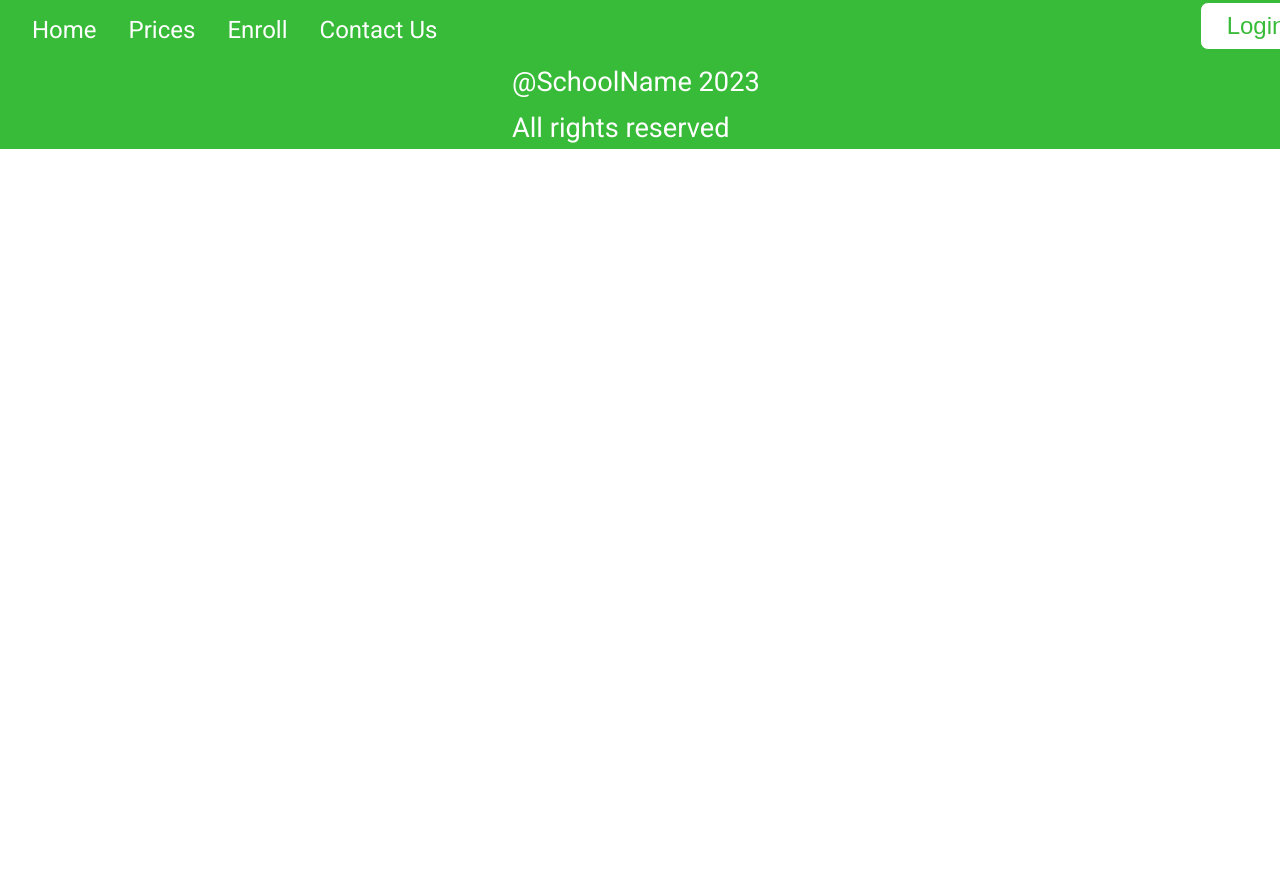
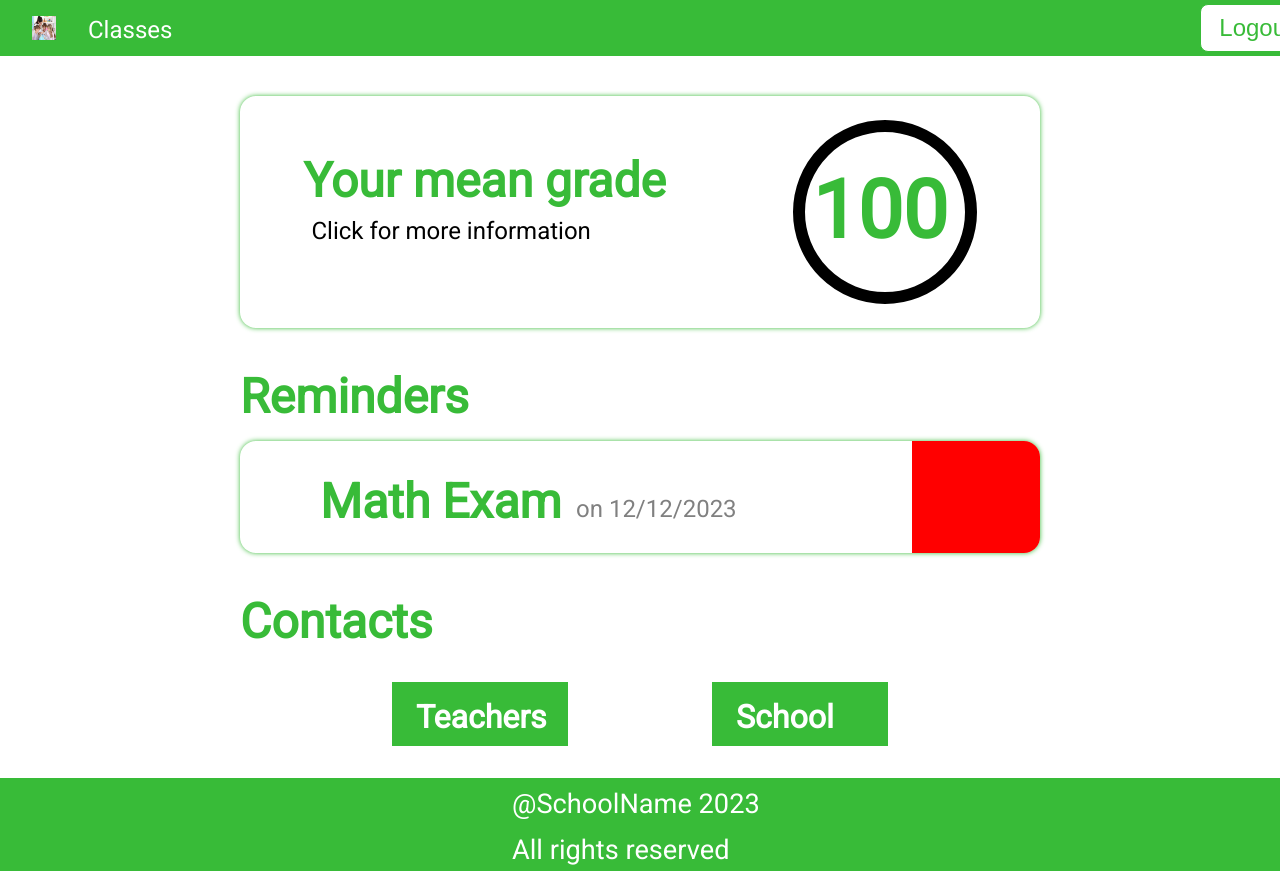
Before and after one commit to poissonfou/School-Site-Concept, a Vue app: page /board in a window 1280 px wide. Shown: the top 871 px of the page. Before the commit the page ends 800 px from the top, so only its background shows below. Built offline with nearby package versions, Linux system fonts and the light colour scheme; sample sign-in values are in the browser's storage.

Commit message:
created student board page and started adding the classes info

```diff
--- a/src/components/layout/TheHeader.vue
+++ b/src/components/layout/TheHeader.vue
@@ -1,6 +1,7 @@
 <template>
   <header>
-    <nav v-if="!loggedIn">
+    <div v-if="!loggedIn">
+      <nav>
         <i class="bi bi-list"></i>
         <ul>
           <li class="hidden home"><router-link to="home">Home</router-link></li>
@@ -13,13 +14,25 @@
           </li>
         </ul>
       </nav>
-    <base-button v-if="!loggedIn" class="button" @click="pushLogin()">
+      <base-button class="button" @click="pushLogin()">
         <p>Login</p>
       </base-button>
-
-    <base-button v-else class="button" @click="pushLogout()">
+    </div>
+    <div v-else>
+      <nav>
+        <ul>
+          <li>
+            <router-link to="#"
+              ><img src="../../assets/ethics.jpg" alt=""
+            /></router-link>
+          </li>
+          <li><a>Classes</a></li>
+        </ul>
+      </nav>
+      <base-button class="button" @click="pushLogout()">
         <p>Logout</p>
       </base-button>
+    </div>
   </header>
 </template>
 
@@ -30,7 +43,7 @@ export default {
   data() {
     return {
       width: window.innerWidth,
-      loggedIn: this.$store.getters.userIsAuthenticated,
+      loggedIn: JSON.parse(localStorage.getItem("isLoggedIn")),
     };
   },
   components: {
@@ -66,7 +79,7 @@ export default {
       this.$router.push("/login");
     },
     pushLogout() {
-      this.$store.dispatch("logUser", false);
+      localStorage.setItem("isLoggedIn", JSON.stringify(false));
       this.$router.push("home");
     },
     showHome() {
@@ -76,9 +89,11 @@ export default {
     },
   },
   mounted() {
+    if (this.loggedIn == false) {
       this.toggle();
+      this.showHome();
+    }
     this.trackWidth();
-    this.showHome();
     console.log(this.loggedIn);
   },
 };
@@ -136,4 +151,9 @@ p {
   margin-top: -2.6rem;
   margin-left: 75rem;
 }
+
+img {
+  width: 1.5rem;
+  height: 1.5rem;
+}
 </style>
--- a/src/components/pages/LoginForm.vue
+++ b/src/components/pages/LoginForm.vue
@@ -168,7 +168,7 @@ export default {
         let arrayUsers = this.$store.getters.returnUsers;
         localStorage.setItem("arrayUsers", JSON.stringify(arrayUsers));
 
-        this.$store.dispatch("logUser", true);
+        localStorage.setItem("isLoggedIn", JSON.stringify(true));
 
         this.$router.push("board");
       }
--- a/src/components/pages/StudentBoard.vue
+++ b/src/components/pages/StudentBoard.vue
@@ -1,12 +1,225 @@
 <template>
-  <div></div>
+  <div>
+    <div class="grades">
+      <div>
+        <h1>Your mean grade</h1>
+        <p>Click for more information</p>
+      </div>
+      <div class="grade-score">
+        <h1>100</h1>
+      </div>
+    </div>
+
+    <div>
+      <h1 class="reminder-title">Reminders</h1>
+      <div class="reminders">
+        <div class="reminder-info">
+          <h1>Math Exam</h1>
+          <p>on 12/12/2023</p>
+        </div>
+        <div class="color-block"></div>
+      </div>
+    </div>
+
+    <h1 class="contact-title">Contacts</h1>
+    <div class="contact">
+      <div @click="showContacts('Teachers')">
+        <h1>Teachers</h1>
+      </div>
+      <div @click="showContacts('School')">
+        <h1>School</h1>
+      </div>
+    </div>
+
+    <div>
+      <div v-if="teacherContact == 'Teachers'">
+        <ul>
+          <li>lihvoudsvih 26516595</li>
+          <li>lihvoudsvih 26516595</li>
+          <li>lihvoudsvih 26516595</li>
+        </ul>
+      </div>
+      <div v-if="teacherContact == 'School'">
+        <ul>
+          <li>
+            lihvoudsvih
+            <p>Open 9a.m - 5p.m</p>
+          </li>
+          <li>
+            lihvoudsvih
+            <p>Open 9a.m - 5p.m</p>
+          </li>
+          <li>
+            lihvoudsvih
+            <p>Open 9a.m - 5p.m</p>
+          </li>
+        </ul>
+      </div>
+    </div>
+  </div>
 </template>
 
 <script>
 export default {
-  mounted() {
-    let arrayStorage = JSON.parse(localStorage.getItem("arrayRequests"));
-    console.log(arrayStorage);
+  data() {
+    return {
+      teacherContact: null,
+    };
   },
+  methods: {
+    showContacts(val) {
+      this.teacherContact = val;
+    },
+  },
+  mounted() {},
 };
 </script>
+
+<style scoped>
+.grades {
+  display: flex;
+  flex-direction: row;
+  justify-content: space-around;
+  box-shadow: 0px 0px 5px rgb(56, 187, 56);
+  height: 13rem;
+  width: 50rem;
+  margin-left: 15rem;
+  margin-top: 2.5rem;
+  margin-bottom: 2.5rem;
+  padding-top: 1.5rem;
+  border-radius: 1rem;
+}
+
+.grades h1 {
+  font-size: 3rem;
+  color: rgb(56, 187, 56);
+  margin-bottom: 0.5rem;
+}
+
+.grades p {
+  font-size: 1.5rem;
+  margin-top: 0rem;
+  margin-left: 0.5rem;
+}
+
+.grades:hover {
+  cursor: pointer;
+}
+
+.grade-score {
+  width: 10rem;
+  height: 10rem;
+  border-radius: 6rem;
+  border: solid 0.8rem black;
+}
+
+.grade-score h1 {
+  margin-left: 0.5rem;
+  margin-top: 2rem;
+  font-size: 5rem;
+  color: rgb(56, 187, 56);
+}
+
+.reminder-title,
+.contact-title {
+  font-size: 3rem;
+  margin-left: 15rem;
+  margin-bottom: 0rem;
+  color: rgb(56, 187, 56);
+}
+
+.reminders {
+  display: flex;
+  flex-direction: row;
+  box-shadow: 0px 0px 5px rgb(56, 187, 56);
+  height: 7rem;
+  width: 50rem;
+  margin-left: 15rem;
+  margin-top: 1rem;
+  margin-bottom: 2.5rem;
+  border-radius: 1rem;
+}
+
+.reminders:hover {
+  cursor: pointer;
+}
+
+.reminders h1 {
+  color: rgb(56, 187, 56);
+  font-size: 3rem;
+  position: absolute;
+  margin-left: -15rem;
+  padding-bottom: 2rem;
+  width: 30rem;
+}
+
+.reminder-info {
+  position: absolute;
+  margin-left: 20rem;
+}
+
+.reminder-info p {
+  margin-left: 1rem;
+  position: absolute;
+  width: 30rem;
+  margin-top: 3.4rem;
+  color: grey;
+  font-size: 1.5rem;
+}
+
+.color-block {
+  width: 8rem;
+  height: 7rem;
+  background-color: red;
+  margin-left: 42rem;
+  border-top-right-radius: 1rem;
+  border-bottom-right-radius: 1rem;
+}
+
+.contact div {
+  background-color: rgb(56, 187, 56);
+  color: white;
+  width: 11rem;
+  height: 4rem;
+  margin-bottom: 2rem;
+}
+
+.contact div h1 {
+  margin-left: 1.5rem;
+  margin-top: 1rem;
+}
+
+.contact div:hover {
+  cursor: pointer;
+}
+
+.contact {
+  display: flex;
+  flex-direction: row;
+  justify-content: space-around;
+  width: 40rem;
+  margin-left: 20rem;
+  margin-top: 2rem;
+}
+
+ul {
+  list-style: none;
+  margin-left: 22rem;
+}
+
+ul li {
+  display: flex;
+  flex-direction: row;
+  justify-content: space-between;
+  height: 2rem;
+  border-bottom: solid 0.1rem rgb(56, 187, 56);
+  width: 35rem;
+  padding-top: 1rem;
+  font-size: 1.5rem;
+}
+
+ul li p {
+  margin-top: 0.2rem;
+  font-size: 1.2rem;
+}
+</style>
--- /dev/null
+++ b/src/dataClasses.js
@@ -0,0 +1,174 @@
+let classes = [
+  {
+    name: "History",
+    teacher: "Mr. Paul",
+    hour: "2p.m - 3p.m",
+    color: "#32a854",
+    hasATest: true,
+    hasAwarning: false,
+    grade: 0,
+    for: ["primary-school", "middle-school", "highschool"],
+  },
+  {
+    name: "Social Studies",
+    teacher: "Mrs. Carmen",
+    hour: "8a.m - 9a.m",
+    color: "#329ea8",
+    hasATest: false,
+    hasAwarning: false,
+    grade: 0,
+    for: ["primary-school", "middle-school", "highschool"],
+  },
+  {
+    name: "Antropology",
+    teacher: "Mrs. Ana",
+    hour: "10a.m - 11a.m",
+    color: "#77a832",
+    hasATest: false,
+    hasAwarning: false,
+    grade: 0,
+    for: ["highschool"],
+  },
+  {
+    name: "Math",
+    teacher: "Mrs. Rosa",
+    hour: "1p.m - 2p.m",
+    color: "#de0d0d",
+    hasATest: false,
+    hasAwarning: true,
+    grade: 0,
+    for: ["primary-school", "middle-school", "highschool"],
+  },
+  {
+    name: "Physics",
+    teacher: "Mr. Carl Paulson",
+    hour: "2p.m - 3p.m",
+    color: "#de0d0d",
+    hasATest: false,
+    hasAwarning: true,
+    grade: 0,
+    for: ["middle-school", "highschool"],
+  },
+  {
+    name: "Chemistry",
+    teacher: "Mr. Deutsch",
+    hour: "5p.m - 6p.m",
+    color: "#0d5ade",
+    hasATest: false,
+    hasAwarning: true,
+    grade: 0,
+    for: ["middle-school", "highschool"],
+  },
+  {
+    name: "Biology",
+    teacher: "Mr. Michael",
+    hour: "3p.m - 4p.m",
+    color: "#105e2e",
+    hasATest: true,
+    hasAwarning: false,
+    grade: 0,
+    for: ["primary-school", "middle-school", "highschool"],
+  },
+  {
+    name: "Philosophy",
+    teacher: "Mrs. Blakefield",
+    hour: "3p.m - 4p.m",
+    color: "#890aa8",
+    hasATest: false,
+    hasAwarning: true,
+    grade: 0,
+    for: ["primary-school", "middle-school", "highschool"],
+  },
+  {
+    name: "Ethics",
+    teacher: "Mrs. Blakefield",
+    hour: "5p.m - 6p.m",
+    color: "#a80aa0",
+    hasATest: false,
+    hasAwarning: true,
+    grade: 0,
+    for: ["middle-school", "highschool"],
+  },
+  {
+    name: "English",
+    teacher: "Mrs. Amber",
+    hour: "9a.m - 10a.m",
+    color: "#5c0aa8",
+    hasATest: false,
+    hasAwarning: false,
+    grade: 0,
+    for: ["primary-school", "middle-school", "highschool"],
+  },
+  {
+    name: "Italian",
+    teacher: "Mr. Paolo",
+    hour: "11a.m - 12a.m",
+    color: "#36e33f",
+    hasATest: false,
+    hasAwarning: false,
+    grade: 0,
+    for: ["primary-school", "middle-school", "highschool"],
+  },
+  {
+    name: "Portuguese",
+    teacher: "Mr. Pereira",
+    hour: "11a.m - 12a.m",
+    color: "#cfbf0e",
+    hasATest: false,
+    hasAwarning: false,
+    grade: 0,
+    for: ["primary-school", "middle-school", "highschool"],
+  },
+  {
+    name: "German",
+    teacher: "Mrs. Volk",
+    hour: "8a.m - 9a.m",
+    color: "#cf880e",
+    hasATest: false,
+    hasAwarning: false,
+    grade: 0,
+    for: ["primary-school", "middle-school", "highschool"],
+  },
+  {
+    name: "Spanish",
+    teacher: "Mrs. Carmen",
+    hour: "9a.m - 10a.m",
+    color: "#cf4b0e",
+    hasATest: false,
+    hasAwarning: false,
+    grade: 0,
+    for: ["primary-school", "middle-school", "highschool"],
+  },
+  {
+    name: "French",
+    teacher: "Mr. François",
+    hour: "11a.m - 12a.m",
+    color: "#0e4bcf",
+    hasATest: false,
+    hasAwarning: false,
+    grade: 0,
+    for: ["primary-school", "middle-school", "highschool"],
+  },
+  {
+    name: "Computer Hardware I",
+    teacher: "Mrs. French",
+    hour: "8a.m - 9a.m",
+    color: "#9fcf0e",
+    hasATest: false,
+    hasAwarning: false,
+    grade: 0,
+    for: ["middle-school", "highschool"],
+  },
+  {
+    name: "Computer Hardware II",
+    teacher: "Mrs. French",
+    hour: "8a.m - 9a.m",
+    color: "#9fcf0e",
+    hasATest: false,
+    hasAwarning: false,
+    grade: 0,
+    for: ["middle-school", "highschool"],
+  },
+];
+
+export default classes;
--- a/src/store/actions.js
+++ b/src/store/actions.js
@@ -9,7 +9,4 @@ export default {
       ...payload,
     });
   },
-  logUser(context, payload) {
-    context.commit("logUser", payload);
-  },
 };
--- a/src/store/mutations.js
+++ b/src/store/mutations.js
@@ -5,7 +5,4 @@ export default {
   storeRequests(state, payload) {
     state.requests.push(payload);
   },
-  logUser(state, payload) {
-    state.isLoggedIn = payload;
-  },
 };
--- a/src/store/store.js
+++ b/src/store/store.js
@@ -3,12 +3,14 @@ import mutations from "./mutations.js";
 import actions from "./actions.js";
 import getters from "./getters.js";
 
+import classes from "../dataClasses.js";
+
 let store = createStore({
   state() {
     return {
-      isLoggedIn: false,
       users: [],
       requests: [],
+      subjects: classes,
     };
   },
   mutations,
```
Lines whose indentation alone changed are shown as unchanged.
